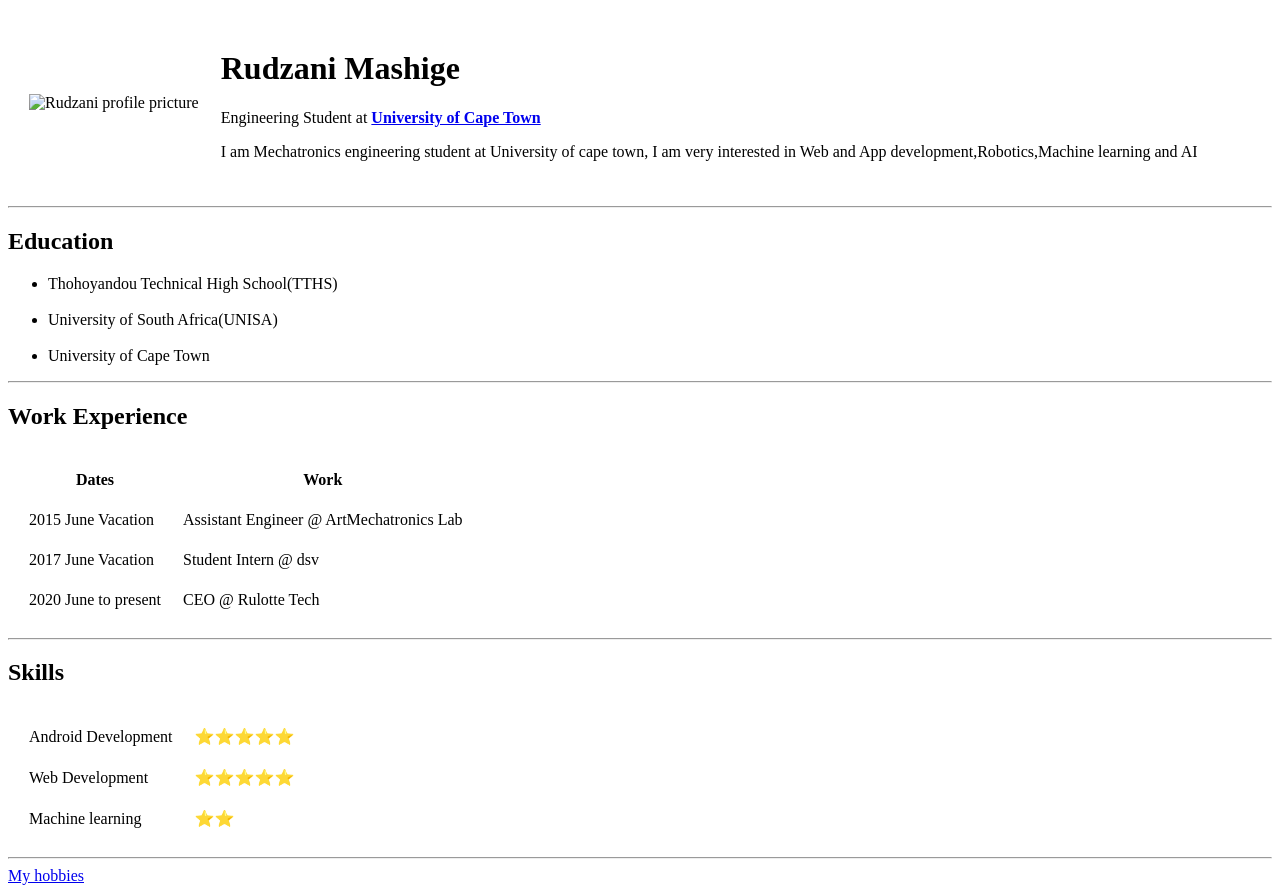
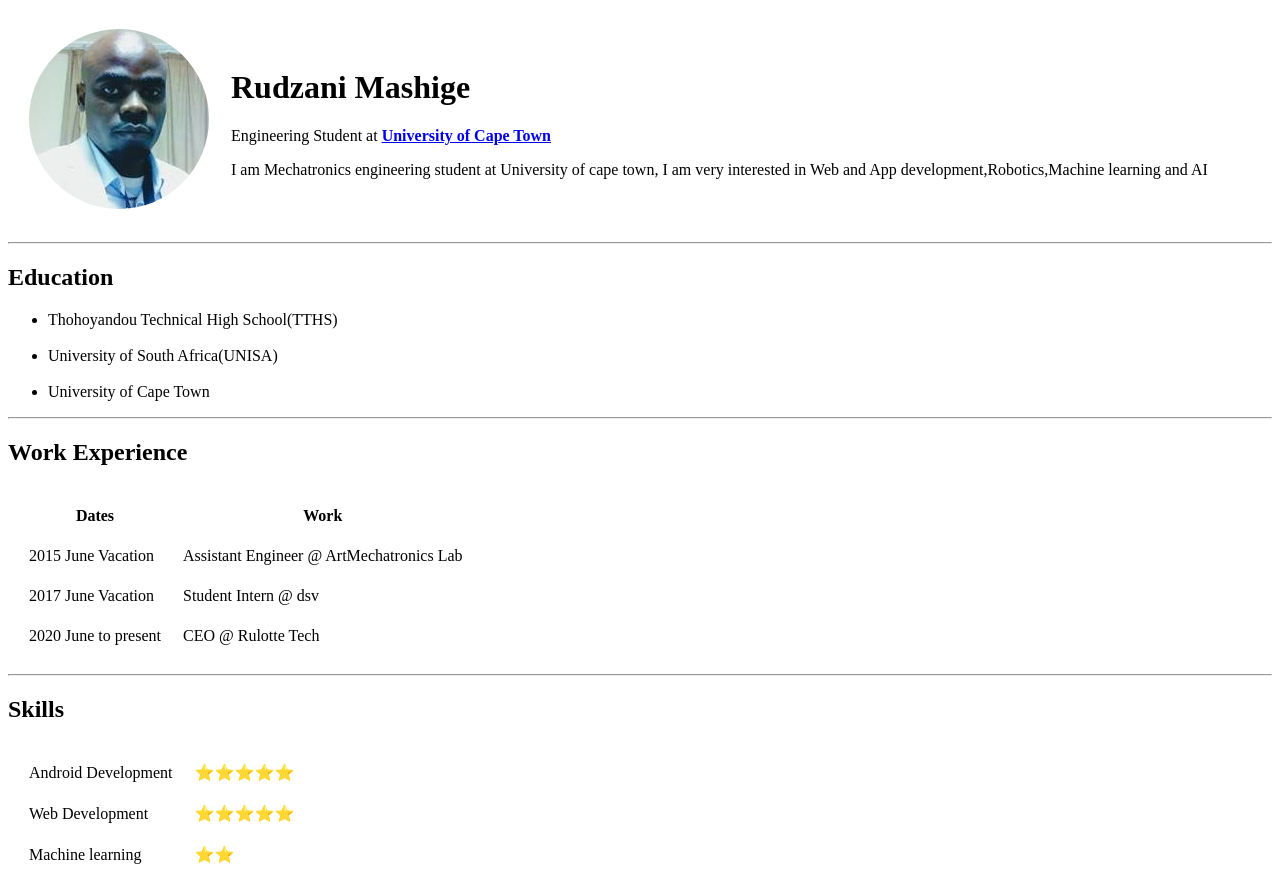
Before and after one commit to mshrud002/cv, a plain HTML site: page index.html in a window 1280 px wide. Shown: the top 888 px of the page. Drawn offline with Linux system fonts and the light colour scheme.

Commit message:
Update index.html

```diff
--- a/index.html
+++ b/index.html
@@ -11,7 +11,7 @@
   <body>
     <table cellspacing="20">
       <tr>
-        <td><img src="images/Rudzani.png" alt="Rudzani profile pricture">
+        <td><img src="rudzani.png" alt="Rudzani profile pricture">
             <!-- alternative text is used wen a browser can't render the image, it will just describe what the image is about--></td>
         <td>
             <h1>Rudzani Mashige</h1>
```
